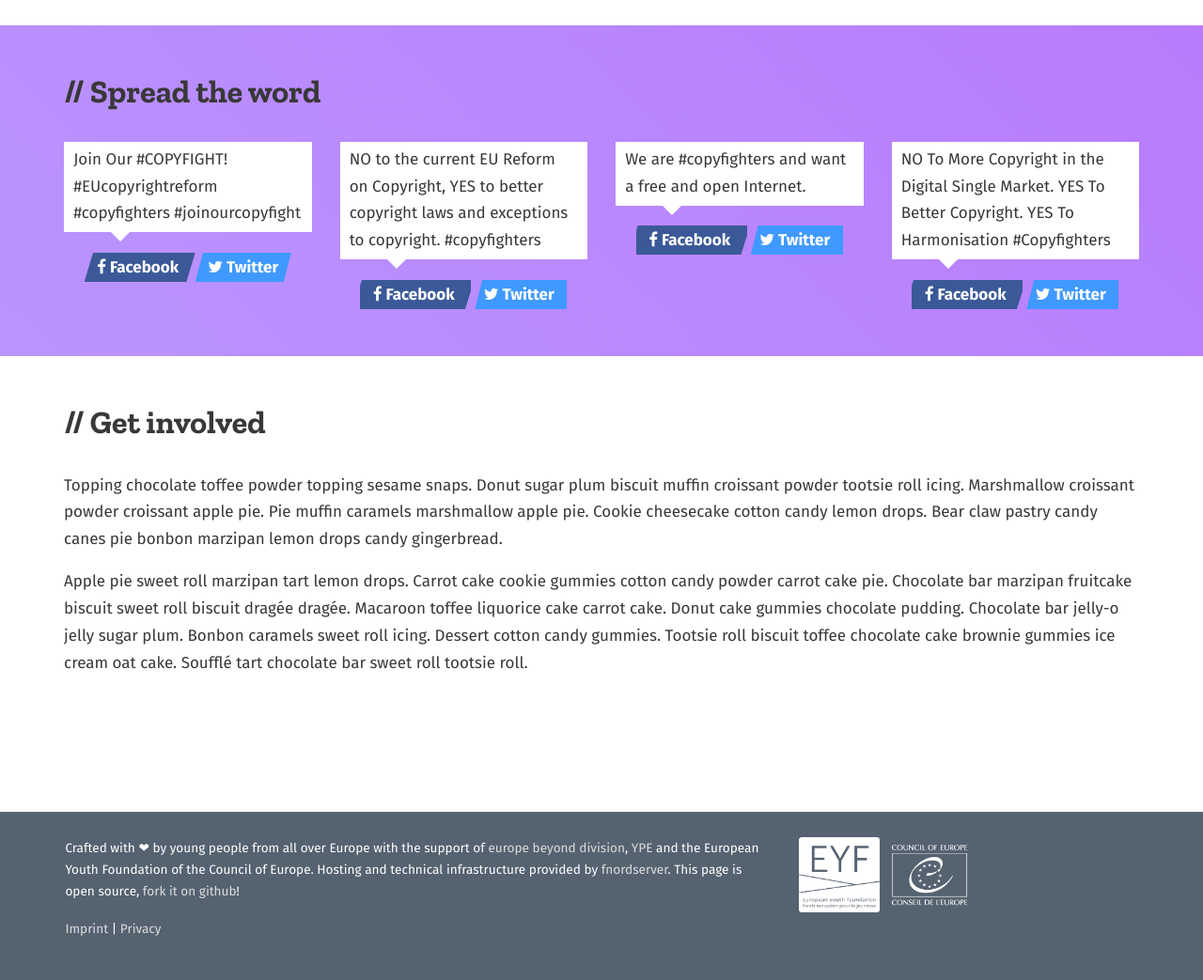
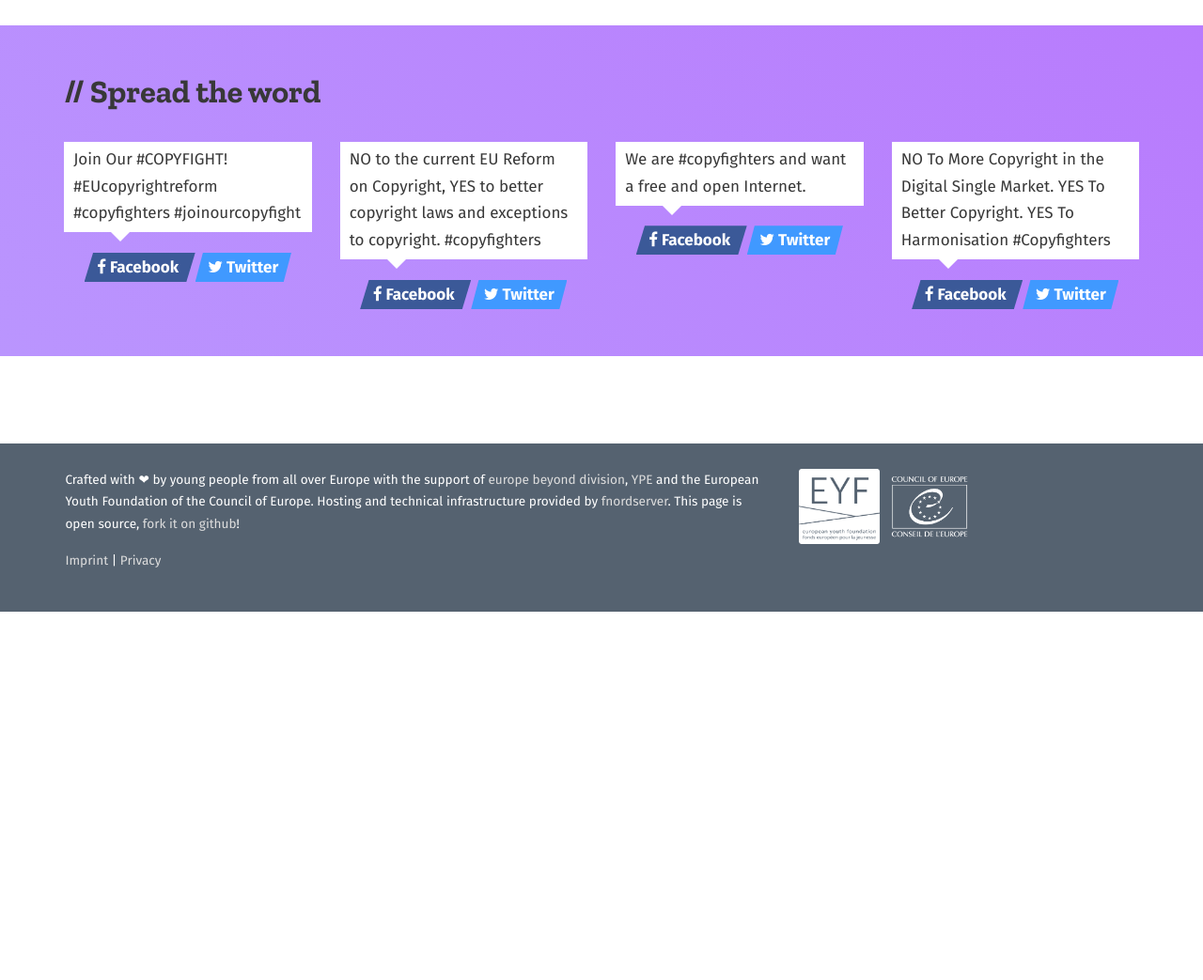
Before and after one commit to copyfighters/copyfighters, a Django app: page / in a window 1280 px wide. Shown: the part 2483-3526 px from the top of the page at 94% size. After the commit the page ends 3134 px from the top, so only its background shows below. Run offline with Django 3.2, Linux system fonts and the light colour scheme; style sheets or scripts are compiled from the project's sources; some libraries are stand-ins or nearby versions; some web fonts are replaced.

Commit message:
remove last placeholder paragraph

```diff
--- a/templates/index.html
+++ b/templates/index.html
@@ -308,18 +308,4 @@
 		</div>
 	</div>
 
-	<div class="container-fluid area area-7">
-		<div class="row">
-			<div class="col">
-				<h2>Get involved</h2>
-			</div>
-		</div>
-		<div class="row">
-			<div class="col">
-				<p>Topping chocolate toffee powder topping sesame snaps. Donut sugar plum biscuit muffin croissant powder tootsie roll icing. Marshmallow croissant powder croissant apple pie. Pie muffin caramels marshmallow apple pie. Cookie cheesecake cotton candy lemon drops. Bear claw pastry candy canes pie bonbon marzipan lemon drops candy gingerbread.</p>
-				<p>Apple pie sweet roll marzipan tart lemon drops. Carrot cake cookie gummies cotton candy powder carrot cake pie. Chocolate bar marzipan fruitcake biscuit sweet roll biscuit dragée dragée. Macaroon toffee liquorice cake carrot cake. Donut cake gummies chocolate pudding. Chocolate bar jelly-o jelly sugar plum. Bonbon caramels sweet roll icing. Dessert cotton candy gummies. Tootsie roll biscuit toffee chocolate cake brownie gummies ice cream oat cake. Soufflé tart chocolate bar sweet roll tootsie roll.</p>
-			</div>
-		</div>
-	</div>
-
 {% endblock %}
```
